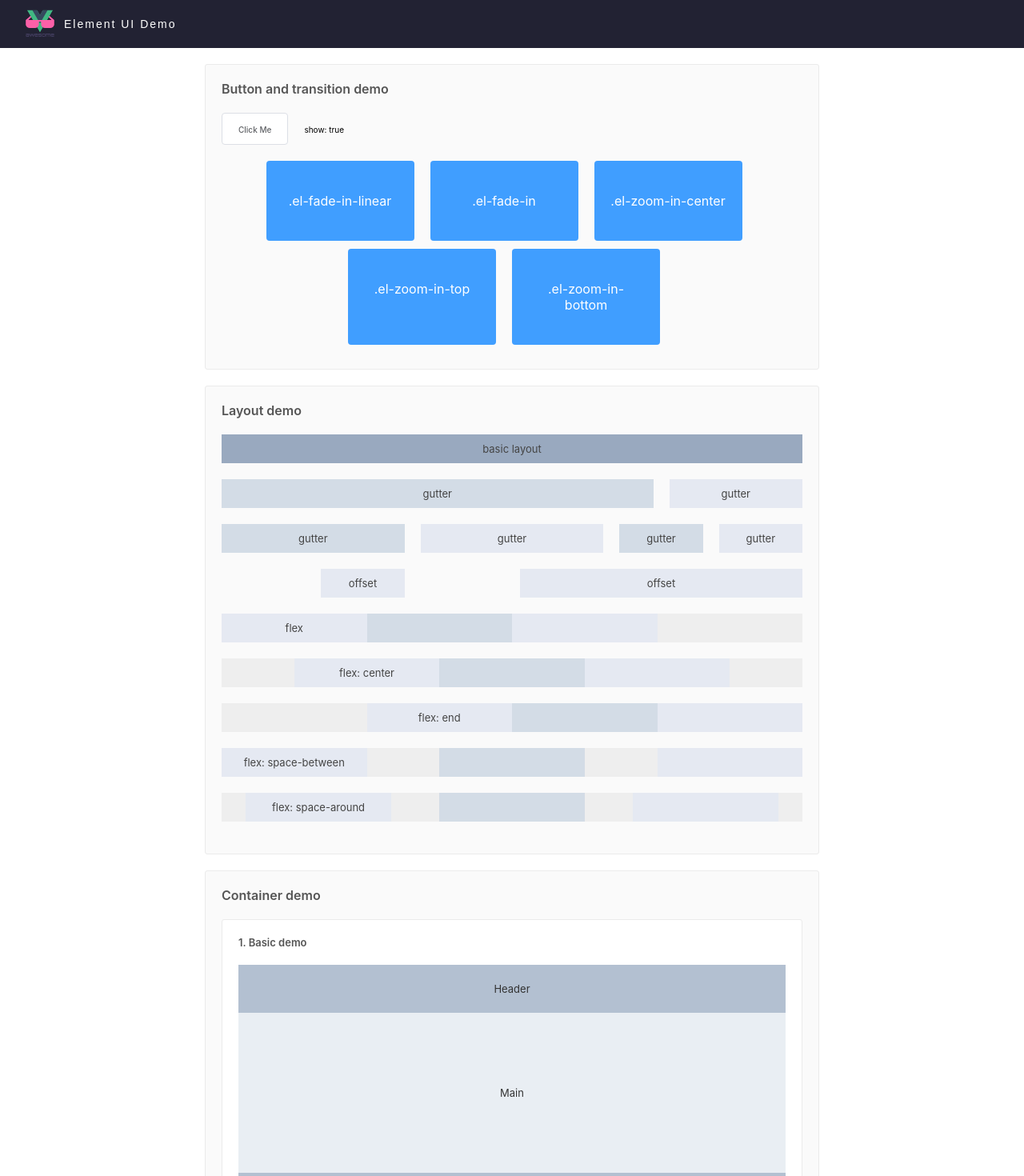
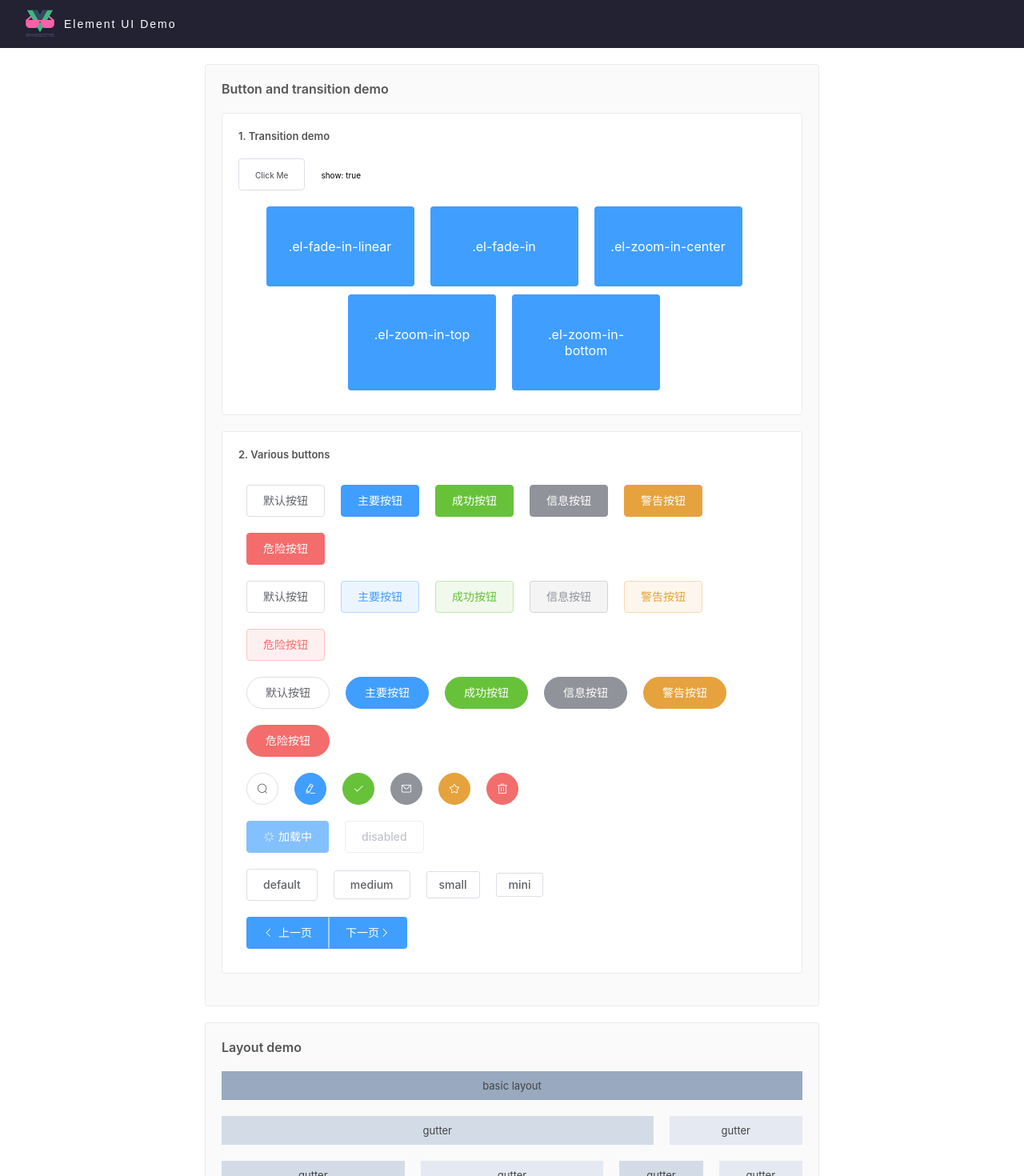
Before and after one commit to Tishacy/vue-demos, a Vue app: page /#/demo/element-ui in a window 1280 px wide. Shown: the top 1470 px of the page at 80% size. Built offline with nearby package versions, Linux system fonts and the light colour scheme.

Commit message:
add new buttons to element-ui.

```diff
--- a/src/pages/demo/element-ui/ElementUI.vue
+++ b/src/pages/demo/element-ui/ElementUI.vue
@@ -2,7 +2,7 @@
     <div>
         <home-header :title="title"></home-header>
         <div class="main">
-            <el-button-demo></el-button-demo>
+            <button-demo></button-demo>
             <layout-demo></layout-demo>
             <container-demo></container-demo>
         </div>
@@ -11,7 +11,7 @@
 
 <script>
 import HomeHeader from '../../home/components/Header'
-import ElButtonDemo from './components/ElButton'
+import ButtonDemo from './components/Button'
 import LayoutDemo from './components/Layout'
 import ContainerDemo from './components/Container'
 
@@ -24,7 +24,7 @@ export default {
     },
     components: {
         HomeHeader,
-        ElButtonDemo,
+        ButtonDemo,
         LayoutDemo,
         ContainerDemo
     }
--- /dev/null
+++ b/src/pages/demo/element-ui/components/Button.vue
@@ -0,0 +1,143 @@
+<template>
+    <demo-wrapper :title="title">
+        <demo-wrapper
+            class="sub-demo-1"
+            slot="demo-content"
+            :title="'1. Transition demo'"
+            :titleSize="'13px'">
+            <div slot="demo-content">
+                <el-button
+                    @click="show = !show"
+                    class="button"
+                    >Click Me
+                </el-button>
+                <span class="data">
+                    show: {{show}}
+                </span>
+
+                <div class="box-wrapper">
+                    <transition name="el-fade-in-linear">
+                        <div v-show="show" class="transition-box">.el-fade-in-linear</div>
+                    </transition>
+                    <transition name="el-fade-in">
+                        <div v-show="show" class="transition-box">.el-fade-in</div>
+                    </transition>
+                    <transition name="el-zoom-in-center">
+                        <div v-show="show" class="transition-box">.el-zoom-in-center</div>
+                    </transition>
+                    <transition name="el-zoom-in-top">
+                        <div v-show="show" class="transition-box">.el-zoom-in-top</div>
+                    </transition>
+                    <transition name="el-zoom-in-bottom">
+                        <div v-show="show" class="transition-box">.el-zoom-in-bottom</div>
+                    </transition>
+                </div>
+            </div>
+        </demo-wrapper>
+        <demo-wrapper
+            class="sub-demo-2"
+            slot="demo-content"
+            :title="'2. Various buttons'"
+            :titleSize="'13px'">
+            <div slot="demo-content">
+                <el-row>
+                    <el-button class="btn">默认按钮</el-button>
+                    <el-button type="primary" class="btn">主要按钮</el-button>
+                    <el-button type="success" class="btn">成功按钮</el-button>
+                    <el-button type="info" class="btn">信息按钮</el-button>
+                    <el-button type="warning" class="btn">警告按钮</el-button>
+                    <el-button type="danger" class="btn">危险按钮</el-button>
+                </el-row>
+                <el-row>
+                    <el-button class="btn" plain>默认按钮</el-button>
+                    <el-button type="primary" class="btn" plain>主要按钮</el-button>
+                    <el-button type="success" class="btn" plain>成功按钮</el-button>
+                    <el-button type="info" class="btn" plain>信息按钮</el-button>
+                    <el-button type="warning" class="btn" plain>警告按钮</el-button>
+                    <el-button type="danger" class="btn" plain>危险按钮</el-button>
+                </el-row>
+                <el-row>
+                    <el-button class="btn" round>默认按钮</el-button>
+                    <el-button type="primary" class="btn" round>主要按钮</el-button>
+                    <el-button type="success" class="btn" round>成功按钮</el-button>
+                    <el-button type="info" class="btn" round>信息按钮</el-button>
+                    <el-button type="warning" class="btn" round>警告按钮</el-button>
+                    <el-button type="danger" class="btn" round>危险按钮</el-button>
+                </el-row>
+                <el-row>
+                    <el-button class="circle-btn" icon="el-icon-search" circle></el-button>
+                    <el-button type="primary" class="circle-btn" icon="el-icon-edit" circle></el-button>
+                    <el-button type="success" class="circle-btn" icon="el-icon-check" circle></el-button>
+                    <el-button type="info" class="circle-btn" icon="el-icon-message" circle></el-button>
+                    <el-button type="warning" class="circle-btn" icon="el-icon-star-off" circle></el-button>
+                    <el-button type="danger" class="circle-btn" icon="el-icon-delete" circle></el-button>
+                </el-row>
+                <el-row>
+                    <el-button type="primary" class="btn" :loading="true">加载中</el-button>
+                    <el-button class="btn" disabled>disabled</el-button>
+                </el-row>
+                <el-row>
+                    <el-button>default</el-button>
+                    <el-button size="medium">medium</el-button>
+                    <el-button size="small">small</el-button>
+                    <el-button size="mini">mini</el-button>
+                </el-row>
+                <el-button-group>
+                    <el-button type="primary" icon="el-icon-arrow-left" class="last-page-btn">上一页</el-button>
+                    <el-button type="primary" class="next-page-btn">下一页<i class="el-icon-arrow-right"></i></el-button>
+                </el-button-group>
+            </div>
+        </demo-wrapper>
+    </demo-wrapper>
+</template>
+
+<script>
+import DemoWrapper from './DemoWrapper'
+
+export default {
+    name: 'ButtonDemo',
+    data () {
+        return {
+            title: 'Button and transition demo',
+            show: true
+        }
+    },
+    components: {
+        DemoWrapper
+    }
+}
+</script>
+
+<style lang="stylus" scoped>
+    .sub-demo-1
+        background #fff !important
+        .data
+            display inline-block
+            padding-left 2rem
+        .box-wrapper
+            width 100%
+            display flex
+            flex-wrap wrap
+            justify-content center
+            margin-top 2rem
+            .transition-box
+                width 14.5rem
+                margin 0 2rem 1rem 0
+                padding 4rem 2rem
+                background-color #409eff
+                color #ffffff
+                font-size 1.6rem
+                text-align center
+                border-radius .4rem
+    .sub-demo-2
+        background #fff !important
+        .el-button
+            margin 1rem
+            >>> span,
+            >>> i
+                font-size 1.4rem
+        .last-page-btn
+            margin-right 0
+        .next-page-btn
+            margin-left 0
+</style>
--- a/src/pages/demo/element-ui/components/ElButton.vue
+++ /dev/null
@@ -1,70 +0,0 @@
-<template>
-    <demo-wrapper :title="title">
-        <div slot="demo-content">
-            <el-button
-                @click="show = !show"
-                class="button"
-                >Click Me
-            </el-button>
-            <span class="data">
-                show: {{show}}
-            </span>
-
-            <div class="box-wrapper">
-                <transition name="el-fade-in-linear">
-                    <div v-show="show" class="transition-box">.el-fade-in-linear</div>
-                </transition>
-                <transition name="el-fade-in">
-                    <div v-show="show" class="transition-box">.el-fade-in</div>
-                </transition>
-                <transition name="el-zoom-in-center">
-                    <div v-show="show" class="transition-box">.el-zoom-in-center</div>
-                </transition>
-                <transition name="el-zoom-in-top">
-                    <div v-show="show" class="transition-box">.el-zoom-in-top</div>
-                </transition>
-                <transition name="el-zoom-in-bottom">
-                    <div v-show="show" class="transition-box">.el-zoom-in-bottom</div>
-                </transition>
-            </div>
-        </div>
-    </demo-wrapper>
-</template>
-
-<script>
-import DemoWrapper from './DemoWrapper'
-
-export default {
-    name: 'ElButtonDemo',
-    data () {
-        return {
-            title: 'Button and transition demo',
-            show: true
-        }
-    },
-    components: {
-        DemoWrapper
-    }
-}
-</script>
-
-<style lang="stylus" scoped>
-    .data
-        display inline-block
-        padding-left 2rem
-    .box-wrapper
-        width 100%
-        display flex
-        flex-wrap wrap
-        justify-content center
-        margin-top 2rem
-        .transition-box
-            width 14.5rem
-            margin 0 2rem 1rem 0
-            padding 4rem 2rem
-            background-color #409eff
-            color #ffffff
-            font-size 1.6rem
-            text-align center
-            border-radius .4rem
-</style>
```
